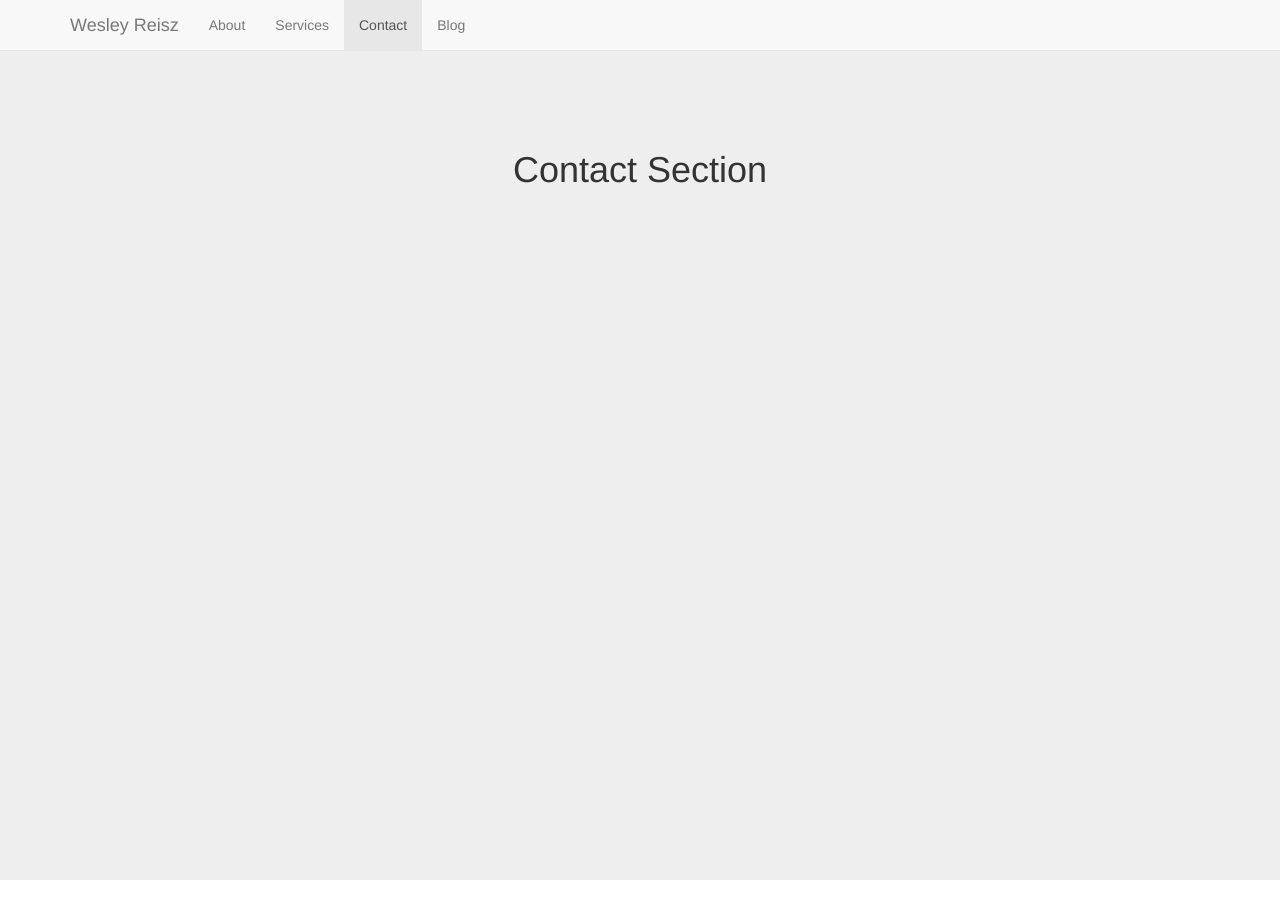
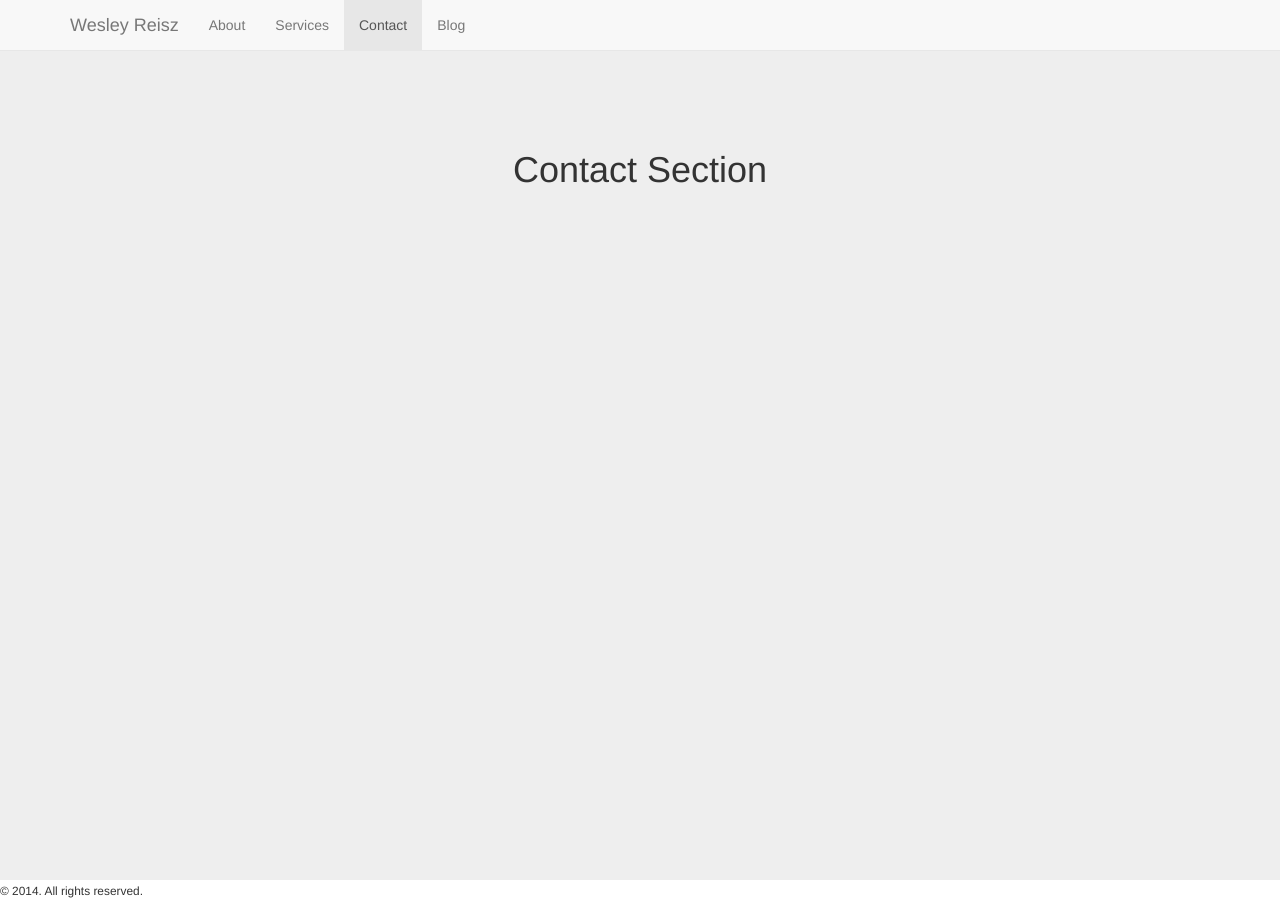
Before and after one commit to wesreisz/wesreisz.github.io, a Jekyll site: the page built from index.html, in a window 1280 px wide and 900 px high, scrolled down 2720 px. Built offline with Jekyll 4.4.1, drawn with Linux system fonts in a browser that asks for light colours.

```diff
--- /dev/null
+++ b/_includes/footer.html
@@ -0,0 +1,16 @@
+
+ <footer class="footer">
+    <small>
+      &copy; <time datetime="{{ site.time | date_to_xmlschema }}">{{ site.time | date: '%Y' }}</time>. All rights reserved.
+    </small>
+  </footer>
+
+ <!-- jQuery -->
+ <script src="js/jquery.js"></script>
+
+ <!-- Bootstrap Core JavaScript -->
+ <script src="js/bootstrap.min.js"></script>
+
+ <!-- Scrolling Nav JavaScript -->
+ <script src="js/jquery.easing.min.js"></script>
+ <script src="js/scrolling-nav.js"></script>
--- a/_includes/head.html
+++ b/_includes/head.html
@@ -13,8 +13,6 @@
     {% endif %}
   </title>
 
-  <!-- CSS -->
-  <link rel="stylesheet" href="{{ site.baseurl }}public/css/poole.css">
   <link rel="stylesheet" href="{{ site.baseurl }}public/css/syntax.css">
 
   <!-- Icons -->
@@ -23,4 +21,25 @@
 
   <!-- RSS -->
   <link rel="alternate" type="application/atom+xml" title="{{ site.title }}" href="{{ site.baseurl }}atom.xml">
+
+  <meta charset="utf-8">
+  <meta http-equiv="X-UA-Compatible" content="IE=edge">
+  <meta name="viewport" content="width=device-width, initial-scale=1">
+  <meta name="description" content="">
+  <meta name="author" content="">
+
+  <title>Scrolling Nav - Start Bootstrap Template</title>
+
+  <!-- Bootstrap Core CSS -->
+  <link href="{{ site.baseurl }}css/bootstrap.min.css" rel="stylesheet">
+
+  <!-- Custom CSS -->
+  <link href="{{ site.baseurl }}css/scrolling-nav.css" rel="stylesheet">
+
+  <!-- HTML5 Shim and Respond.js IE8 support of HTML5 elements and media queries -->
+  <!-- WARNING: Respond.js doesn't work if you view the page via file:// -->
+  <!--[if lt IE 9]>
+      <script src="https://oss.maxcdn.com/libs/html5shiv/3.7.0/html5shiv.js"></script>
+      <script src="https://oss.maxcdn.com/libs/respond.js/1.4.2/respond.min.js"></script>
+  <![endif]-->
 </head>
--- /dev/null
+++ b/_includes/nav.html
@@ -0,0 +1,35 @@
+<!-- Navigation -->
+<nav class="navbar navbar-default navbar-fixed-top">
+    <div class="container">
+        <div class="navbar-header page-scroll">
+            <button type="button" class="navbar-toggle" data-toggle="collapse" data-target=".navbar-ex1-collapse">
+                <span class="sr-only">Toggle navigation</span>
+                <span class="icon-bar"></span>
+                <span class="icon-bar"></span>
+                <span class="icon-bar"></span>
+                <span class="icon-bar"></span>
+            </button>
+            <a class="navbar-brand page-scroll" href="{{ site.baseurl }}index.html#page-top">Wesley Reisz</a>
+        </div>
+
+        <!-- Collect the nav links, forms, and other content for toggling -->
+        <div class="collapse navbar-collapse navbar-ex1-collapse">
+            <ul class="nav navbar-nav">
+                <li>
+                    <a class="page-scroll" href="#about">About</a>
+                </li>
+                <li>
+                    <a class="page-scroll" href="#services">Services</a>
+                </li>
+                <li>
+                    <a class="page-scroll" href="#contact">Contact</a>
+                </li>
+				<li>
+                    <a class="page-scroll" href="{{ site.baseurl }}blog/index.html#blog">Blog</a>
+                </li>
+            </ul>
+        </div>
+        <!-- /.navbar-collapse -->
+    </div>
+    <!-- /.container -->
+</nav>
--- /dev/null
+++ b/_layouts/main.html
@@ -0,0 +1,22 @@
+<!DOCTYPE html>
+<html lang="en">
+
+<head>
+
+{% include head.html %}
+
+</head>
+
+<!-- The #page-top ID is part of the scrolling feature - the data-spy and data-target are part of the built-in Bootstrap scrollspy function -->
+
+<body id="page-top" data-spy="scroll" data-target=".navbar-fixed-top">
+
+{% include nav.html %}
+
+{{ content }}
+
+{% include footer.html %}
+
+</body>
+
+</html>
--- a/index.html
+++ b/index.html
@@ -1,73 +1,9 @@
-<!DOCTYPE html>
-<html lang="en">
+---
+layout: main
+title: Home
+---
 
-<head>
 
-    <meta charset="utf-8">
-    <meta http-equiv="X-UA-Compatible" content="IE=edge">
-    <meta name="viewport" content="width=device-width, initial-scale=1">
-    <meta name="description" content="">
-    <meta name="author" content="">
-
-    <title>Scrolling Nav - Start Bootstrap Template</title>
-
-    <!-- Bootstrap Core CSS -->
-    <link href="css/bootstrap.min.css" rel="stylesheet">
-
-    <!-- Custom CSS -->
-    <link href="css/scrolling-nav.css" rel="stylesheet">
-
-    <!-- HTML5 Shim and Respond.js IE8 support of HTML5 elements and media queries -->
-    <!-- WARNING: Respond.js doesn't work if you view the page via file:// -->
-    <!--[if lt IE 9]>
-        <script src="https://oss.maxcdn.com/libs/html5shiv/3.7.0/html5shiv.js"></script>
-        <script src="https://oss.maxcdn.com/libs/respond.js/1.4.2/respond.min.js"></script>
-    <![endif]-->
-
-</head>
-
-<!-- The #page-top ID is part of the scrolling feature - the data-spy and data-target are part of the built-in Bootstrap scrollspy function -->
-
-<body id="page-top" data-spy="scroll" data-target=".navbar-fixed-top">
-
-    <!-- Navigation -->
-    <nav class="navbar navbar-default navbar-fixed-top" role="navigation">
-        <div class="container">
-            <div class="navbar-header page-scroll">
-                <button type="button" class="navbar-toggle" data-toggle="collapse" data-target=".navbar-ex1-collapse">
-                    <span class="sr-only">Toggle navigation</span>
-                    <span class="icon-bar"></span>
-                    <span class="icon-bar"></span>
-                    <span class="icon-bar"></span>
-                </button>
-                <a class="navbar-brand page-scroll" href="#page-top">Wesley Reisz</a>
-            </div>
-
-            <!-- Collect the nav links, forms, and other content for toggling -->
-            <div class="collapse navbar-collapse navbar-ex1-collapse">
-                <ul class="nav navbar-nav">
-                    <!-- Hidden li included to remove active class from about link when scrolled up past about section -->
-                    <li class="hidden">
-                        <a class="page-scroll" href="#page-top"></a>
-                    </li>
-                    <li>
-                        <a class="page-scroll" href="#about">About</a>
-                    </li>
-                    <li>
-                        <a class="page-scroll" href="#services">Services</a>
-                    </li>
-                    <li>
-                        <a class="page-scroll" href="#contact">Contact</a>
-                    </li>
-					<li>
-                        <a class="page-scroll" href="blog/index.html">Blog</a>
-                    </li>
-                </ul>
-            </div>
-            <!-- /.navbar-collapse -->
-        </div>
-        <!-- /.container -->
-    </nav>
 
     <!-- Intro Section -->
     <section id="intro" class="intro-section">
@@ -114,17 +50,3 @@
             </div>
         </div>
     </section>
-
-    <!-- jQuery -->
-    <script src="js/jquery.js"></script>
-
-    <!-- Bootstrap Core JavaScript -->
-    <script src="js/bootstrap.min.js"></script>
-
-    <!-- Scrolling Nav JavaScript -->
-    <script src="js/jquery.easing.min.js"></script>
-    <script src="js/scrolling-nav.js"></script>
-
-</body>
-
-</html>
```
Also changed, not shown: _includes/nav-blog.html (added, +35 -0 lines), _layouts/default.html (+5 -6 lines), blog/index.html (+0 -38 lines).
